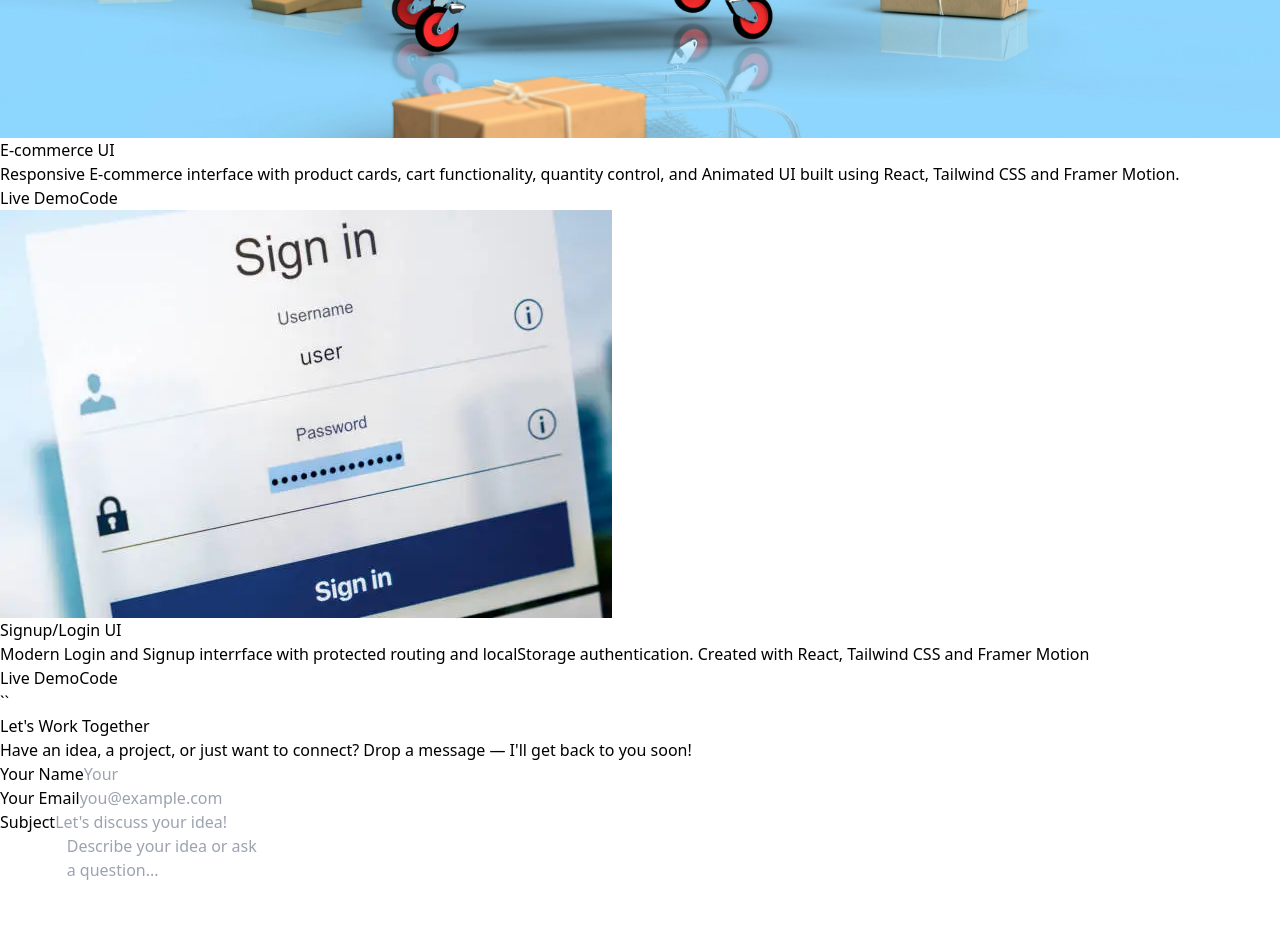
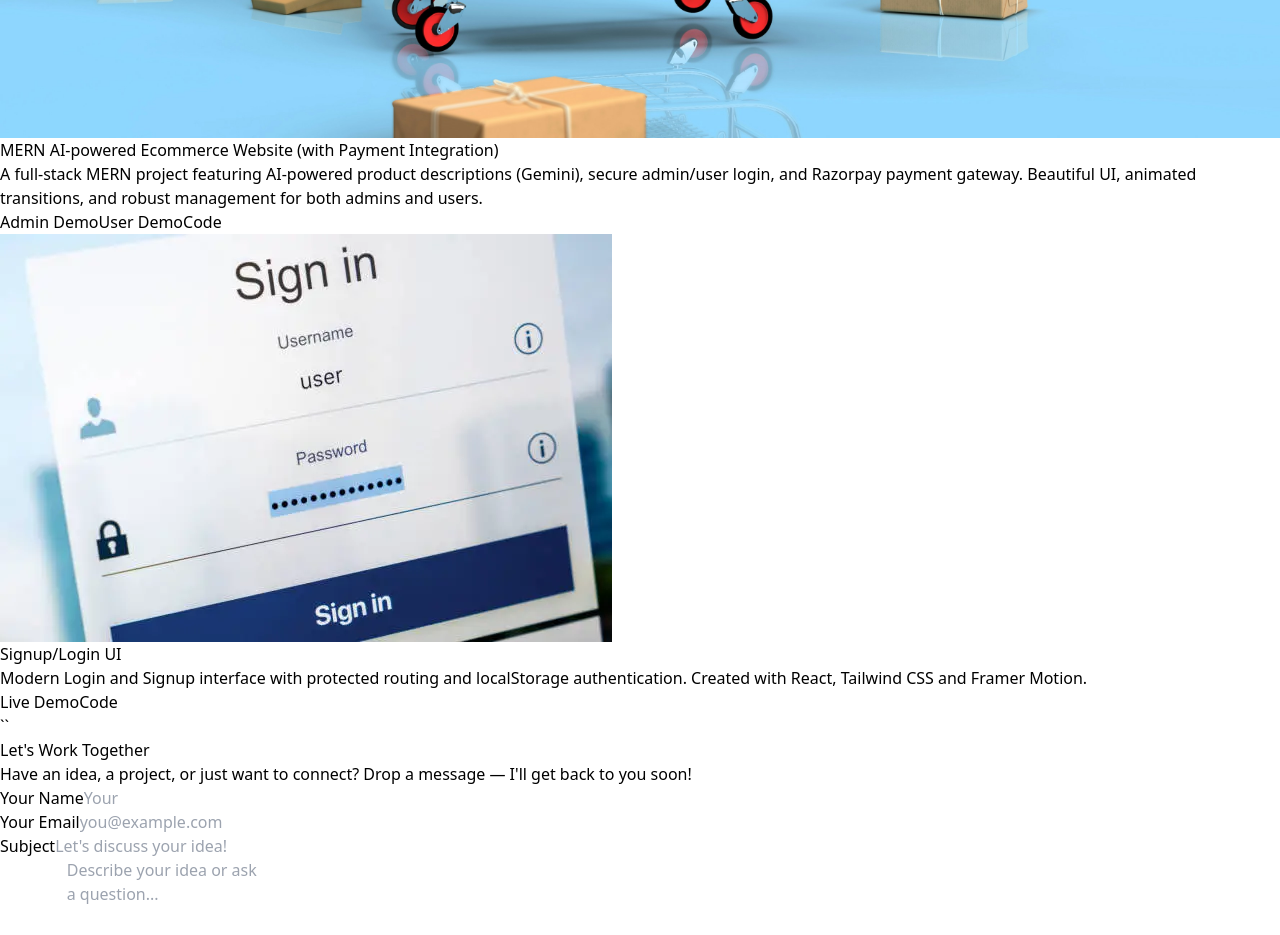
Before and after one commit to Madebydev-Babli/Portfolio, a React (Vite) app: page / in a window 1280 px wide. Shown: the part 3120-4055 px from the top of the page. Built offline with nearby package versions, Linux system fonts and the light colour scheme.

Commit message:
Update Projects.jsx

```diff
--- a/src/assets/components/Projects.jsx
+++ b/src/assets/components/Projects.jsx
@@ -1,27 +1,32 @@
 import React from "react";
 import { motion } from "framer-motion";
-import ecommerce from "../images/ecommerce.jpg"
-import login from "../images/login.webp"
-import book from "../images/book.webp"
+import ecommerce from "../images/ecommerce.jpg";
+import login from "../images/login.webp";
+import book from "../images/book.webp";
 
 const projects = [
   {
     title: "Animated Booking Site",
-    description: "Modern and responsive booking interface with smooth animations, perfect for service-based businesses.",
+    description:
+      "Modern and responsive booking interface with smooth animations, perfect for service-based businesses.",
     image: book,
     live: "https://madebybabli-booknow.netlify.app",
     code: "https://github.com/madebydev-babli/booknow",
   },
   {
-    title: "E-commerce UI",
-    description: "Responsive E-commerce interface with product cards, cart functionality, quantity control, and Animated UI built using React, Tailwind CSS and Framer Motion.",
+    title: "MERN AI-powered Ecommerce Website (with Payment Integration)",
+    description:
+      "A full-stack MERN project featuring AI-powered product descriptions (Gemini), secure admin/user login, and Razorpay payment gateway. Beautiful UI, animated transitions, and robust management for both admins and users.",
     image: ecommerce,
-    live: "https://madebybabli-ecommerce.netlify.app",
-    code: "https://github.com/madebydev-babli/ecommerce-ui-madebybabli",
+    // Two live links!
+    liveAdmin: "https://ecommerce-website-mern-1-admin.onrender.com", // example admin URL
+    liveUser: "https://ecommerce-website-mern-frontend-vc2w.onrender.com",   // example user URL
+    code: "https://github.com/madebydev-babli/Ecommerce-Website-MERN",
   },
   {
     title: "Signup/Login UI",
-    description: "Modern Login and Signup interrface with protected routing and localStorage authentication. Created with React, Tailwind CSS and Framer Motion",
+    description:
+      "Modern Login and Signup interface with protected routing and localStorage authentication. Created with React, Tailwind CSS and Framer Motion.",
     image: login,
     live: "https://madebybabli-login-signup.netlify.app",
     code: "https://github.com/madebydev-babli/Login-Signup-ui-madebybabli",
@@ -54,10 +59,11 @@ const Projects = () => {
           >
             <img src={project.image} alt={project.title} className="w-full h-60 object-cover" />
 
-            <div className="p-6 flex flex-col justify-between h-[230px]">
+            <div className="p-6 flex flex-col justify-between h-[260px]">
               <h3 className="text-xl font-semibold text-cyan-300 mb-2">{project.title}</h3>
               <p className="text-gray-400 text-sm mb-4">{project.description}</p>
-              <div className="flex gap-4 mt-auto">
+              <div className="flex gap-4 mt-auto flex-wrap">
+                {project.live && (
                   <a
                     href={project.live}
                     target="_blank"
@@ -66,6 +72,28 @@ const Projects = () => {
                   >
                     Live Demo
                   </a>
+                )}
+                {/* Custom: Show Admin/User live links if present */}
+                {project.liveAdmin && (
+                  <a
+                    href={project.liveAdmin}
+                    target="_blank"
+                    rel="noopener noreferrer"
+                    className="bg-cyan-500 hover:bg-cyan-600 text-white text-sm px-4 py-2 rounded-full"
+                  >
+                    Admin Demo
+                  </a>
+                )}
+                {project.liveUser && (
+                  <a
+                    href={project.liveUser}
+                    target="_blank"
+                    rel="noopener noreferrer"
+                    className="bg-green-500 hover:bg-green-600 text-white text-sm px-4 py-2 rounded-full"
+                  >
+                    User Demo
+                  </a>
+                )}
                 <a
                   href={project.code}
                   target="_blank"
```
Lines whose indentation alone changed are shown as unchanged.
